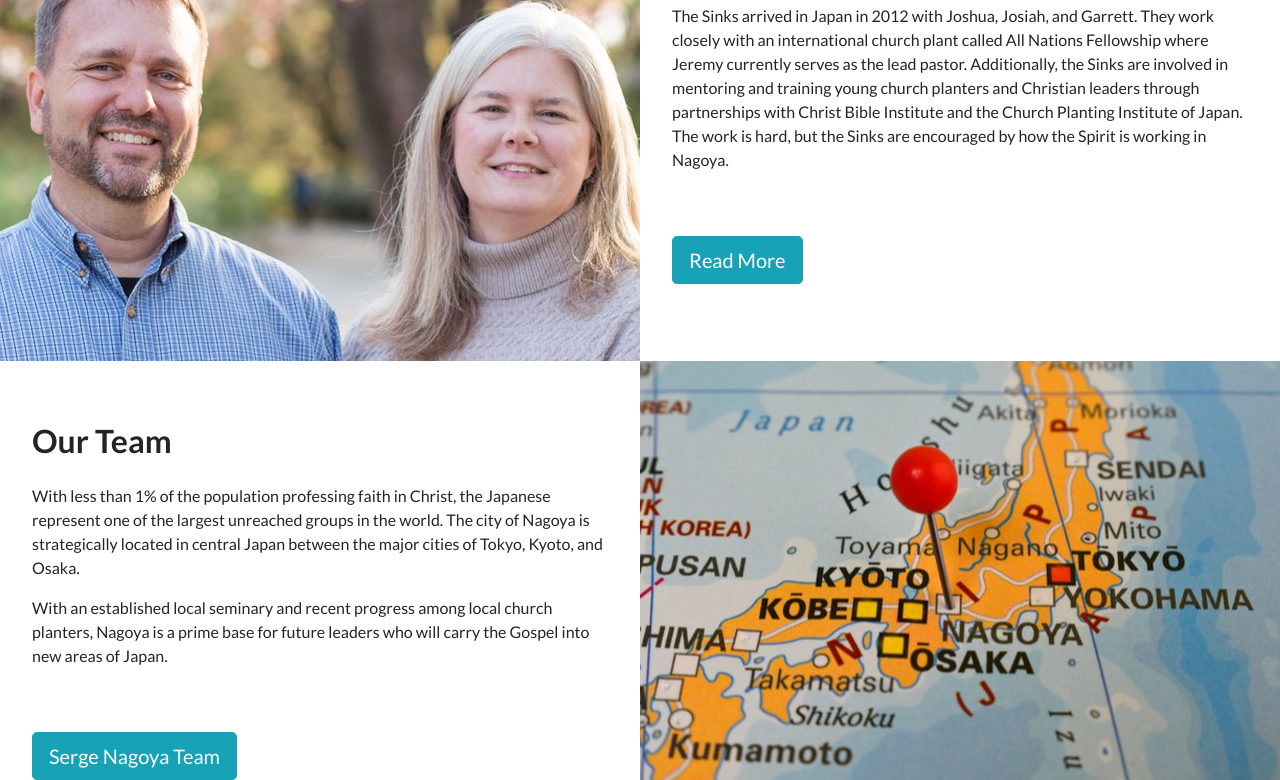
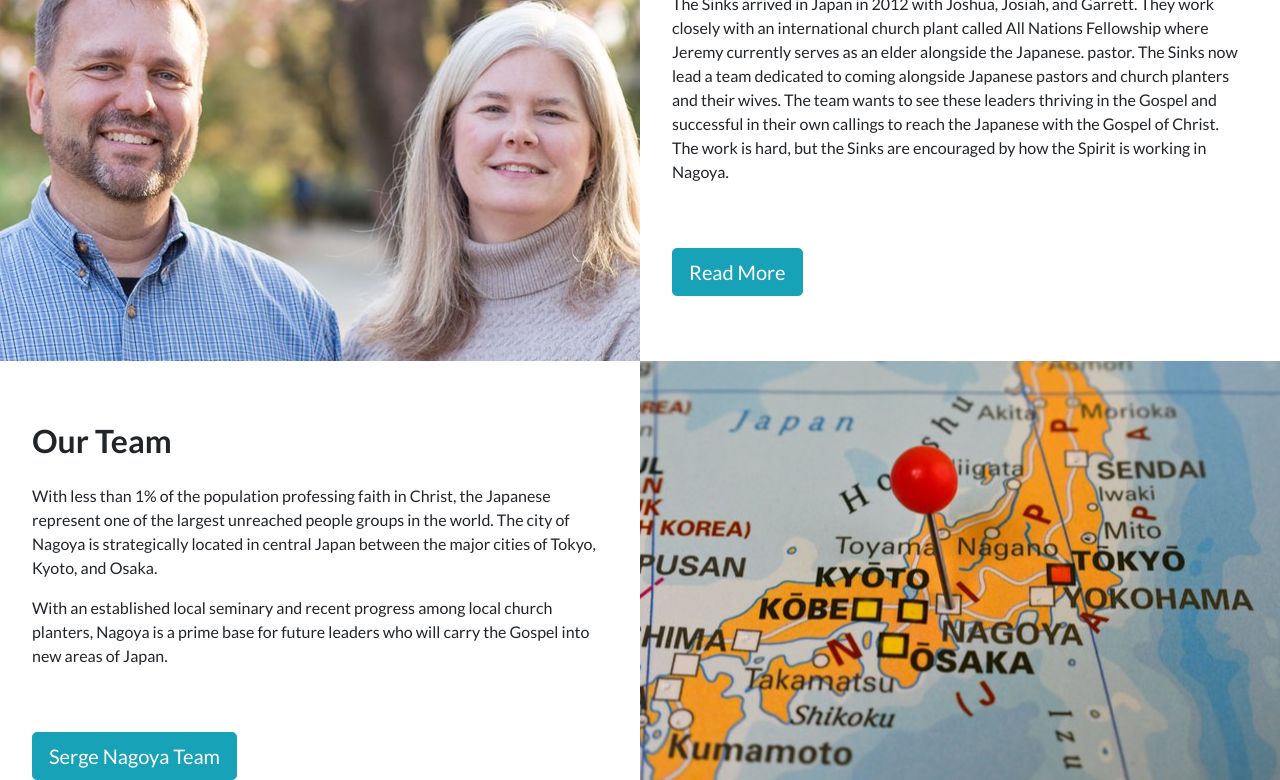
Before and after one commit to jwsink/grace4japan, a plain HTML site: page index.html in a window 1280 px wide. Shown: the part 754-1534 px from the top of the page. Drawn offline with Linux system fonts and the light colour scheme.

Commit message:
Update index.html
edit "our story" to reflect current emphasis in Nagoya.

```diff
--- a/index.html
+++ b/index.html
@@ -92,10 +92,11 @@
 					<h2>Our Story </h2>
 					<p>
 						The Sinks arrived in Japan in 2012 with Joshua, Josiah, and Garrett. They work closely with an international
-						church plant called All Nations Fellowship where Jeremy currently serves as the lead pastor. Additionally,
-						the Sinks are involved in mentoring and training young church planters and Christian leaders through
-						partnerships with Christ Bible Institute and the Church Planting Institute of Japan. The work is hard, but
-						the Sinks are encouraged by how the Spirit is working in Nagoya.</p>
+						church plant called All Nations Fellowship where Jeremy currently serves as an elder alongside the Japanese.
+						pastor.  The Sinks now lead a team dedicated to coming alongside Japanese pastors and church planters and
+						their wives.  The team wants to see these leaders thriving in the Gospel and successful in their own callings
+						to reach the Japanese with the Gospel of Christ.  The work is hard, but the Sinks are encouraged by how the
+						Spirit is working in Nagoya.</p>
 
 					<a class="btn btn-info btn-lg mt-5" href="https://give.serge.org/donate/jeremy-and-gina-sink"
 						target="_blank">Read More</a>
@@ -118,7 +119,7 @@
 
 					<h2 class="header-intro">Our Team</h2>
 					<p class="lead mb-0">With less than 1% of the population professing faith in Christ, the Japanese represent
-						one of the largest unreached groups in the world.
+						one of the largest unreached people groups in the world.
 						The city of Nagoya is strategically located in central Japan between the major cities of Tokyo, Kyoto, and
 						Osaka.
 					</p>
```
